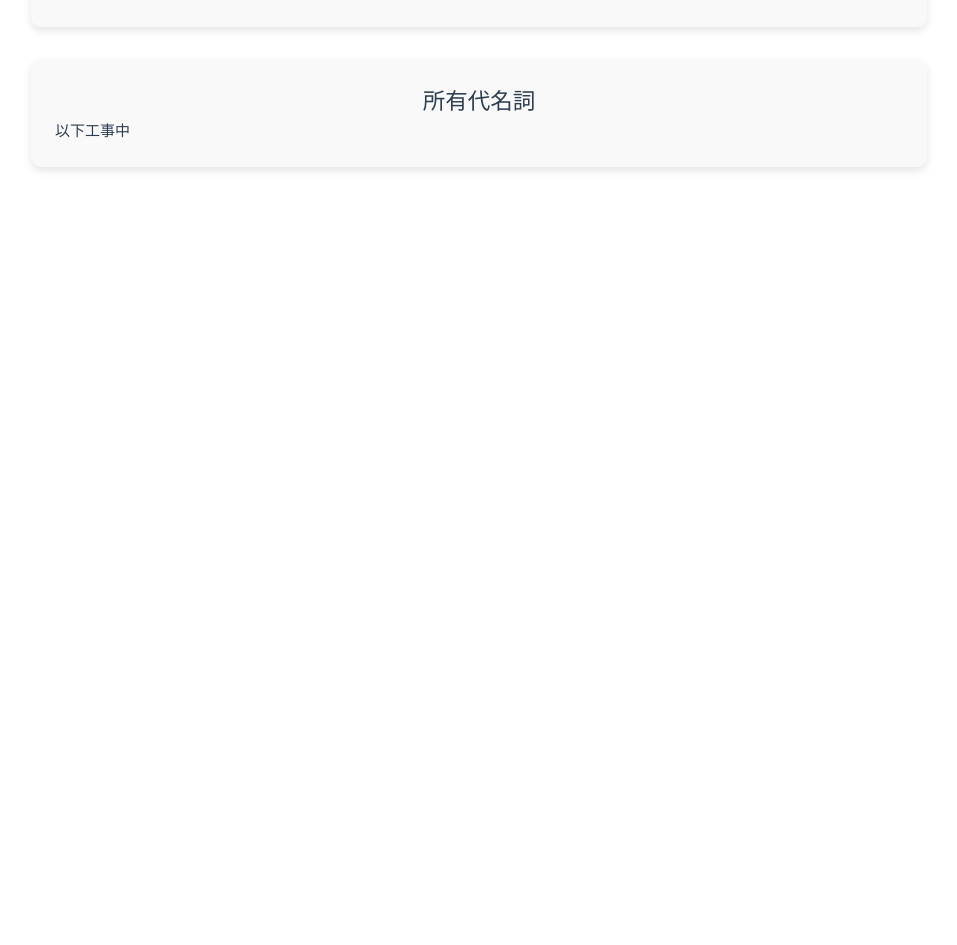
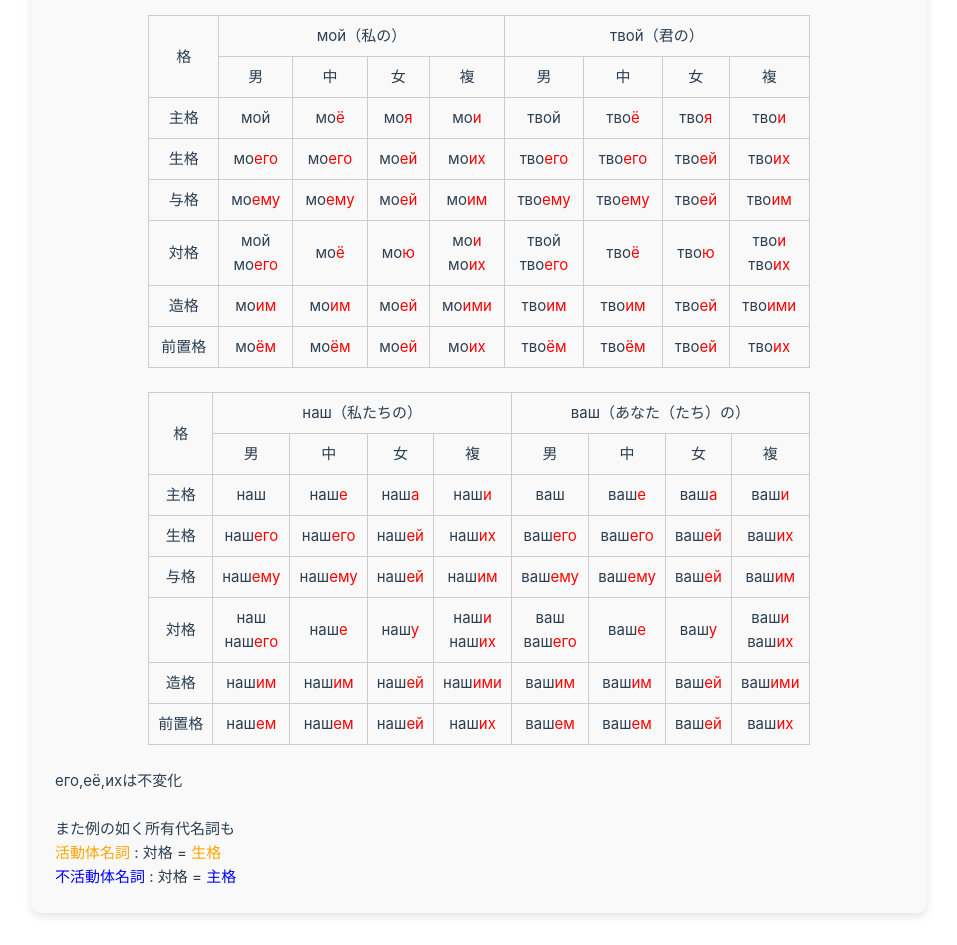
Before and after one commit to GenMira/LearnRussian, a Vue app: page /LearnRussian/declension in a window 1280 px wide. Shown: the part 7884-8829 px from the top of the page, without its empty margins (161-1118 px from the left). Before the commit the page ends 8083 px from the top, so only its background shows below. Built offline with nearby package versions, Linux system fonts and the light colour scheme.

Commit message:
所有代名詞変化

```diff
--- a/src/views/Declension.vue
+++ b/src/views/Declension.vue
@@ -762,19 +762,117 @@
     <p>硬変化は語幹が硬母音で終わるもの、軟変化は語幹が軟音で終わるものです</p>
     <p>硬変化では語尾に硬母音、軟変化では語尾に軟母音が使われます</p>
     <br>
-    <p>形容詞の対格は男性単数と複数において、形容詞がつく名詞が活動体名詞か不活動体名詞かによって変わります</p>
+    <p>形容詞の対格も形容詞がつく名詞が活動体名詞か不活動体名詞かによって変わります</p>
     <br>
-    <h3>- 活動体名詞</h3>
-    <p>男性単数 : 対格 = 生格</p>
-    <p>複数 : 対格 = 生格</p>
-    <br>
-    <h3>- 不活動体名詞</h3>
-    <p>男性単数 : 対格 = 主格</p>
-    <p>複数 : 対格 = 主格</p>
+    <p><span style="color:orange">活動体名詞</span> : 対格 = <span style="color: orange;">生格</span></p>
+    <p><span style="color:blue">不活動体名詞</span> : 対格 = <span style="color: blue;">主格</span></p>
   </div>
   <div class="text-box">
     <h2>所有代名詞</h2>
-    <p>以下工事中</p>
+    <br>
+    <table class="center-table">
+      <tr>
+        <th rowspan="2">格</th>
+        <th colspan="4">мой（私の）</th>
+        <th colspan="4">твой（君の）</th>
+      </tr>
+      <tr>
+        <th>男</th><th>中</th><th>女</th><th>複</th>
+        <th>男</th><th>中</th><th>女</th><th>複</th>
+      </tr>
+
+      <tr>
+        <td>主格</td>
+        <td>мой</td><td>мо<span style="color:red;">ё</span></td><td>мо<span style="color:red;">я</span></td><td>мо<span style="color:red;">и</span></td>
+        <td>твой</td><td>тво<span style="color:red;">ё</span></td><td>тво<span style="color:red;">я</span></td><td>тво<span style="color:red;">и</span></td>
+      </tr>
+
+      <tr>
+        <td>生格</td>
+        <td>мо<span style="color:red;">его</span></td><td>мо<span style="color:red;">его</span></td><td>мо<span style="color:red;">ей</span></td><td>мо<span style="color:red;">их</span></td>
+        <td>тво<span style="color:red;">его</span></td><td>тво<span style="color:red;">его</span></td><td>тво<span style="color:red;">ей</span></td><td>тво<span style="color:red;">их</span></td>
+      </tr>
+
+      <tr>
+        <td>与格</td>
+        <td>мо<span style="color:red;">ему</span></td><td>мо<span style="color:red;">ему</span></td><td>мо<span style="color:red;">ей</span></td><td>мо<span style="color:red;">им</span></td>
+        <td>тво<span style="color:red;">ему</span></td><td>тво<span style="color:red;">ему</span></td><td>тво<span style="color:red;">ей</span></td><td>тво<span style="color:red;">им</span></td>
+      </tr>
+
+      <tr>
+        <td>対格</td>
+        <td>мой <br> мо<span style="color:red;">его</span></td><td>мо<span style="color:red;">ё</span></td><td>мо<span style="color:red;">ю</span></td><td>мо<span style="color:red;">и</span> <br> мо<span style="color:red;">их</span></td>
+        <td>твой <br> тво<span style="color:red;">его</span></td><td>тво<span style="color:red;">ё</span></td><td>тво<span style="color:red;">ю</span></td><td>тво<span style="color:red;">и</span> <br> тво<span style="color:red;">их</span></td>
+      </tr>
+
+      <tr>
+        <td>造格</td>
+        <td>мо<span style="color:red;">им</span></td><td>мо<span style="color:red;">им</span></td><td>мо<span style="color:red;">ей</span></td><td>мо<span style="color:red;">ими</span></td>
+        <td>тво<span style="color:red;">им</span></td><td>тво<span style="color:red;">им</span></td><td>тво<span style="color:red;">ей</span></td><td>тво<span style="color:red;">ими</span></td>
+      </tr>
+      <tr>
+        <td>前置格</td>
+        <td>мо<span style="color:red;">ём</span></td><td>мо<span style="color:red;">ём</span></td><td>мо<span style="color:red;">ей</span></td><td>мо<span style="color:red;">их</span></td>
+        <td>тво<span style="color:red;">ём</span></td><td>тво<span style="color:red;">ём</span></td><td>тво<span style="color:red;">ей</span></td><td>тво<span style="color:red;">их</span></td>
+      </tr>
+    </table>
+    <br>
+    <table class="center-table">
+      <tr>
+        <th rowspan="2">格</th>
+        <th colspan="4">наш（私たちの）</th>
+        <th colspan="4">ваш（あなた（たち）の）</th>
+      </tr>
+      <tr>
+        <th>男</th><th>中</th><th>女</th><th>複</th>
+        <th>男</th><th>中</th><th>女</th><th>複</th>
+      </tr>
+
+      <tr>
+        <td>主格</td>
+        <td>наш</td><td>наш<span style="color:red;">е</span></td><td>наш<span style="color:red;">а</span></td><td>наш<span style="color:red;">и</span></td>
+        <td>ваш</td><td>ваш<span style="color:red;">е</span></td><td>ваш<span style="color:red;">а</span></td><td>ваш<span style="color:red;">и</span></td>
+      </tr>
+
+      <tr>
+        <td>生格</td>
+        <td>наш<span style="color:red;">его</span></td><td>наш<span style="color:red;">его</span></td><td>наш<span style="color:red;">ей</span></td><td>наш<span style="color:red;">их</span></td>
+        <td>ваш<span style="color:red;">его</span></td><td>ваш<span style="color:red;">его</span></td><td>ваш<span style="color:red;">ей</span></td><td>ваш<span style="color:red;">их</span></td>
+      </tr>
+
+      <tr>
+        <td>与格</td>
+        <td>наш<span style="color:red;">ему</span></td><td>наш<span style="color:red;">ему</span></td><td>наш<span style="color:red;">ей</span></td><td>наш<span style="color:red;">им</span></td>
+        <td>ваш<span style="color:red;">ему</span></td><td>ваш<span style="color:red;">ему</span></td><td>ваш<span style="color:red;">ей</span></td><td>ваш<span style="color:red;">им</span></td>
+      </tr>
+
+      <tr>
+        <td>対格</td>
+        <td>наш <br> наш<span style="color:red;">его</span></td><td>наш<span style="color:red;">е</span></td><td>наш<span style="color:red;">у</span></td><td>наш<span style="color:red;">и</span> <br> наш<span style="color:red;">их</span></td>
+        <td>ваш <br> ваш<span style="color:red;">его</span></td><td>ваш<span style="color:red;">е</span></td><td>ваш<span style="color:red;">у</span></td><td>ваш<span style="color:red;">и</span> <br> ваш<span style="color:red;">их</span></td>
+      </tr>
+
+      <tr>
+        <td>造格</td>
+        <td>наш<span style="color:red;">им</span></td><td>наш<span style="color:red;">им</span></td><td>наш<span style="color:red;">ей</span></td><td>наш<span style="color:red;">ими</span></td>
+        <td>ваш<span style="color:red;">им</span></td><td>ваш<span style="color:red;">им</span></td><td>ваш<span style="color:red;">ей</span></td><td>ваш<span style="color:red;">ими</span></td>
+      </tr>
+
+      <tr>
+        <td>前置格</td>
+        <td>наш<span style="color:red;">ем</span></td><td>наш<span style="color:red;">ем</span></td><td>наш<span style="color:red;">ей</span></td><td>наш<span style="color:red;">их</span></td>
+        <td>ваш<span style="color:red;">ем</span></td><td>ваш<span style="color:red;">ем</span></td><td>ваш<span style="color:red;">ей</span></td><td>ваш<span style="color:red;">их</span></td>
+      </tr>
+    </table>
+
+    <br>
+    <p>его,её,ихは不変化</p>
+    <br>
+    <p>また例の如く所有代名詞も</p>
+    <p><span style="color:orange">活動体名詞</span> : 対格 = <span style="color: orange;">生格</span></p>
+    <p><span style="color:blue">不活動体名詞</span> : 対格 = <span style="color: blue;">主格</span></p>
+
+
 
   </div>
 </template>
```
